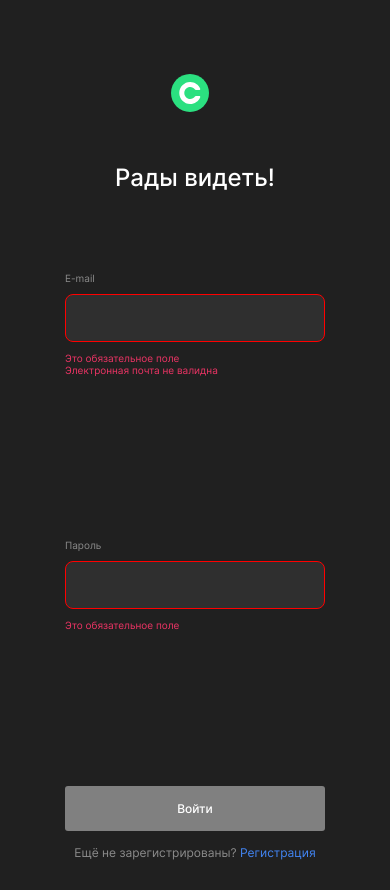
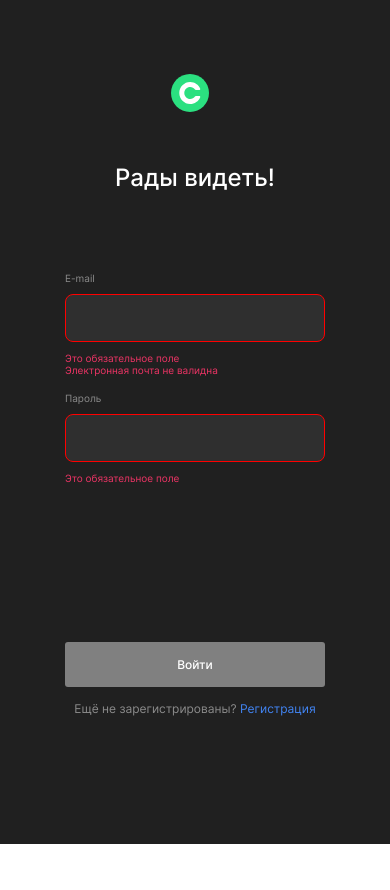
Before and after one commit to NataSmit/movies-explorer-frontend, a React (Create React App) app: page /signin in a window 390 px wide. After the commit the page ends 844 px from the top, so only its background shows below. Built offline with nearby package versions, Linux system fonts and the light colour scheme; no server answers.

Commit message:
on mobile size was added  permanent delete btn, finalNumberOfMoviesTodisplay added to useEffect to get actual number

```diff
--- a/src/components/App/App.js
+++ b/src/components/App/App.js
@@ -72,9 +72,13 @@ function App() {
   const [shortMovie, setShortMovie] = useState(false);
   const [processing, setProcessing] = useState(false);
 
-  console.log("shortMovie App", shortMovie);
+  //console.log('windowInnerWidth >= SMALLSCREEN', windowInnerWidth >= SMALLSCREEN)
+  console.log("windowInnerWidth", windowInnerWidth);
+  console.log("finalNumberOfMoviesToDisplay", finalNumberOfMoviesToDisplay);
+  console.log("moviesToDisplay", moviesToDisplay);
 
   useEffect(() => {
+    setFinalNumberOfMoviesToDisplay(moviesToDisplay);
     if (BIGSCREEN >= windowInnerWidth && windowInnerWidth >= MEDIUMSCREEN) {
       setMoviesToDisplay(CARDSNUMBERONBIGSCREEN);
     } else if (
@@ -211,7 +215,6 @@ function App() {
     setFilteredMovies(
       shortMovie ? filterShortMovies(allFoundMovies) : allFoundMovies
     );
-    //setFilteredMovies(allFoundMovies)
   }
 
   function filterShortMovies(moviesArr) {
@@ -226,7 +229,6 @@ function App() {
           filterShortMovies(JSON.parse(localStorage.getItem("allFoundMovies")))
         );
       } else {
-        //setFilteredMovies(filterShortMovies(initialMovies));
         setFilteredMovies([]);
       }
     } else {
--- a/src/components/FilterCheckbox/FilterCheckbox.js
+++ b/src/components/FilterCheckbox/FilterCheckbox.js
@@ -5,7 +5,6 @@ import { useLocation } from "react-router-dom";
 export default function FilterCheckbox({ setShortMovie, handleShortMovieBtn }) {
   const [checked, setChecked] = useState(false);
   const location = useLocation()
-  console.log('checked filtercheckbox', checked)
 
   function handleChange() {
     setChecked(!checked);
--- a/src/components/Menu/Menu.css
+++ b/src/components/Menu/Menu.css
@@ -32,7 +32,7 @@
   margin: 0;
   display: flex;
   flex-direction: column;
-  margin-bottom: 621px;
+  margin-bottom: 500px;
   font-family: inherit;
 }
 
--- a/src/components/MoviesCard/MoviesCard.css
+++ b/src/components/MoviesCard/MoviesCard.css
@@ -161,4 +161,8 @@
     line-height: 15px;
   }
 
+  .moviesCard__delete-btn {
+    display: block;
+  }
+
 }
--- a/src/components/Register/Register.css
+++ b/src/components/Register/Register.css
@@ -98,7 +98,7 @@
     padding: 30px 0 0px;
   }
   .register__errorMessage {
-    margin: 10px 0 157px;
+    margin: 10px 0;
     font-size: 10px;
     line-height: 12px;
     color: #EE3465;
--- a/src/components/SubmitButton/SubmitButton.css
+++ b/src/components/SubmitButton/SubmitButton.css
@@ -35,5 +35,6 @@
     font-size: 12px;
     line-height: 15px;
     padding: 15px 0;
+    margin: 150px 0 0 0;
   }
 }
```
